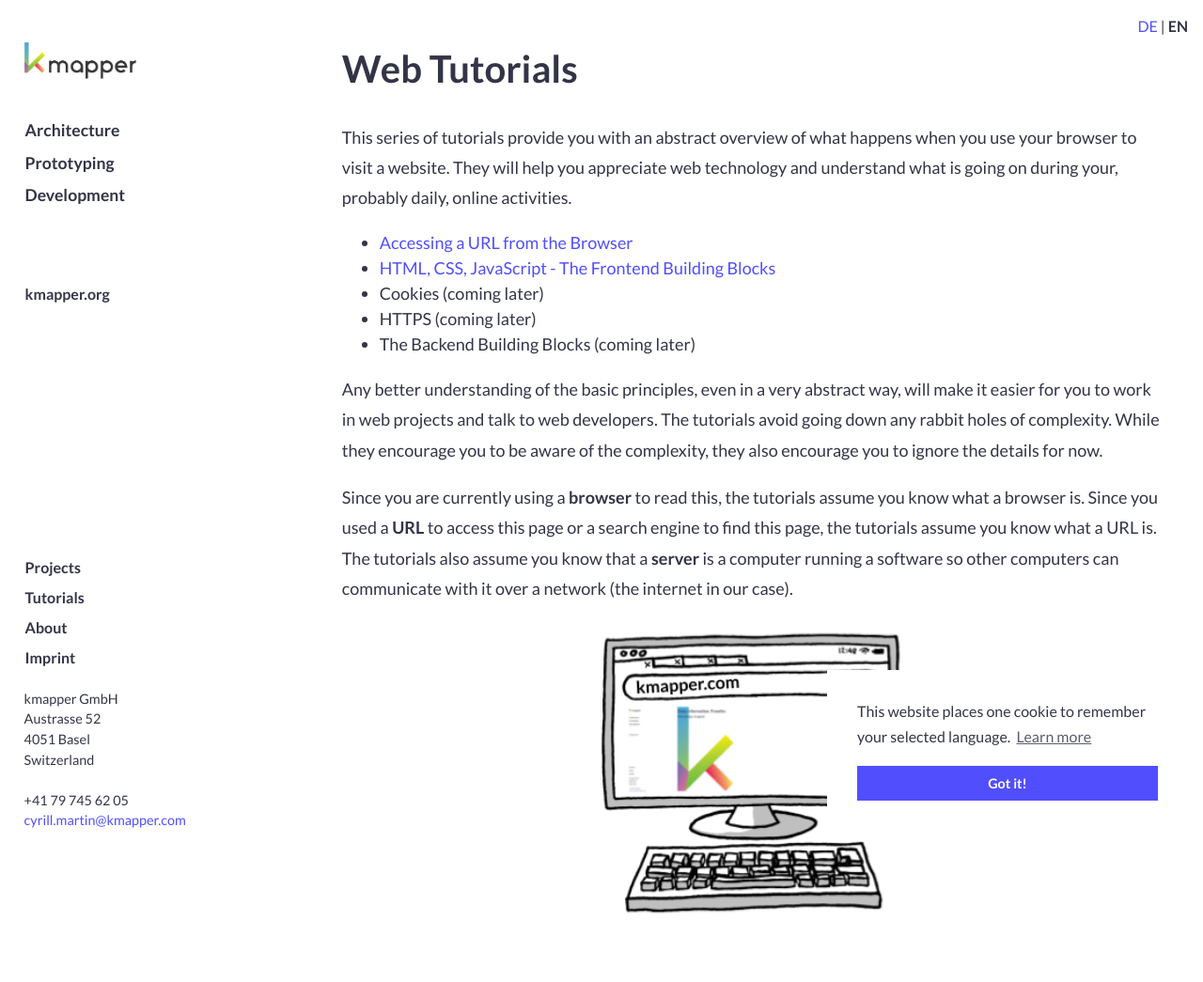
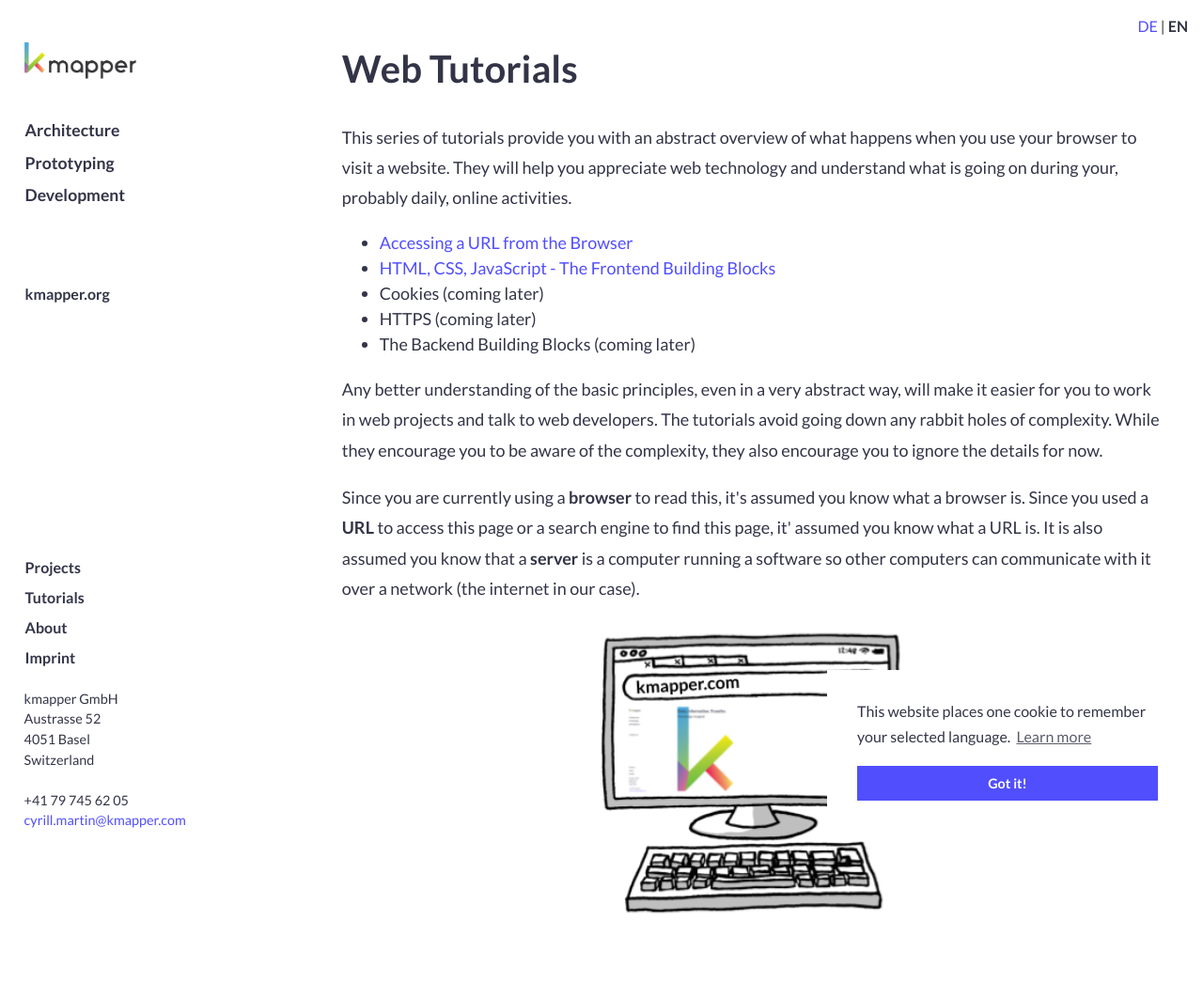
Before and after one commit to cyrill-martin/kmapper.com, a Jekyll site: the page built from sites/_en/tutorials.md, in a window 1280 px wide. Shown: the whole page at 94% size. Built offline with Jekyll 4.4.1, drawn with Linux system fonts in a browser that asks for light colours.

Commit message:
Change tutorials text

```diff
--- a/sites/_en/tutorials.md
+++ b/sites/_en/tutorials.md
@@ -15,7 +15,7 @@
 
 p-3: Any better understanding of the basic principles, even in a very abstract way, will make it easier for you to work in web projects and talk to web developers. The tutorials avoid going down any rabbit holes of complexity. While they encourage you to be aware of the complexity, they also encourage you to ignore the details for now.
 
-p-4: Since you are currently using a <b>browser</b> to read this, the tutorials assume you know what a browser is. Since you used a <b>URL</b> to access this page or a search engine to find this page, the tutorials assume you know what a URL is. The tutorials also assume you know that a <b>server</b> is a computer running a software so other computers can communicate with it over a network (the internet in our case).
+p-4: Since you are currently using a <b>browser</b> to read this, it's assumed you know what a browser is. Since you used a <b>URL</b> to access this page or a search engine to find this page, it' assumed you know what a URL is. It is also assumed you know that a <b>server</b> is a computer running a software so other computers can communicate with it over a network (the internet in our case).
 
 image-1: tutorials.png
 ---
```
Also changed, not shown: sites/_de/tutorials.md (+1 -1 lines).
